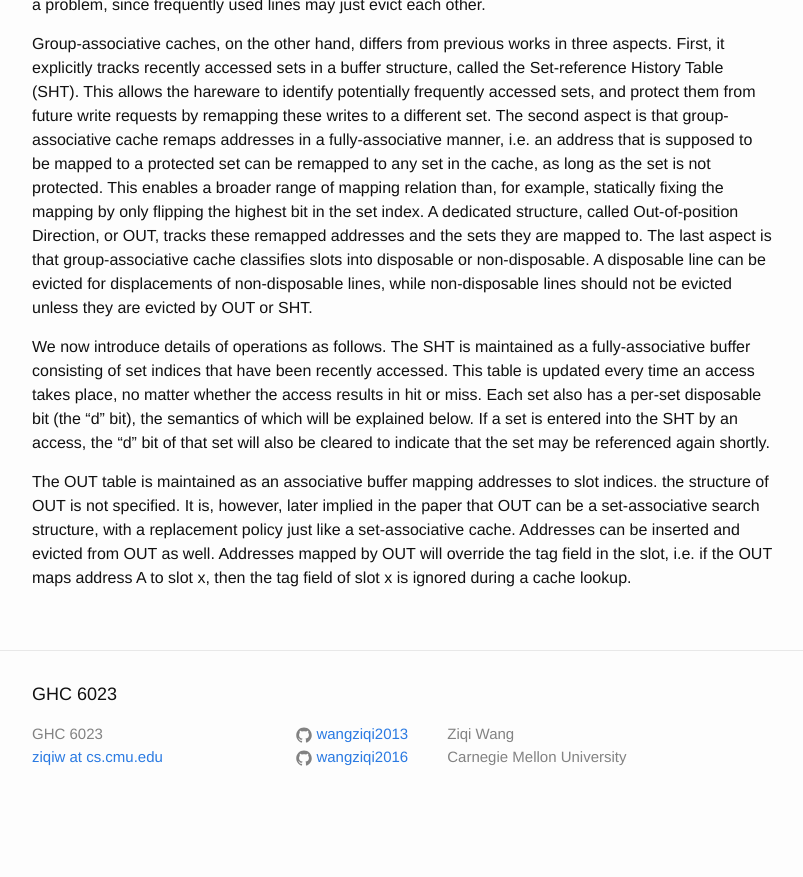
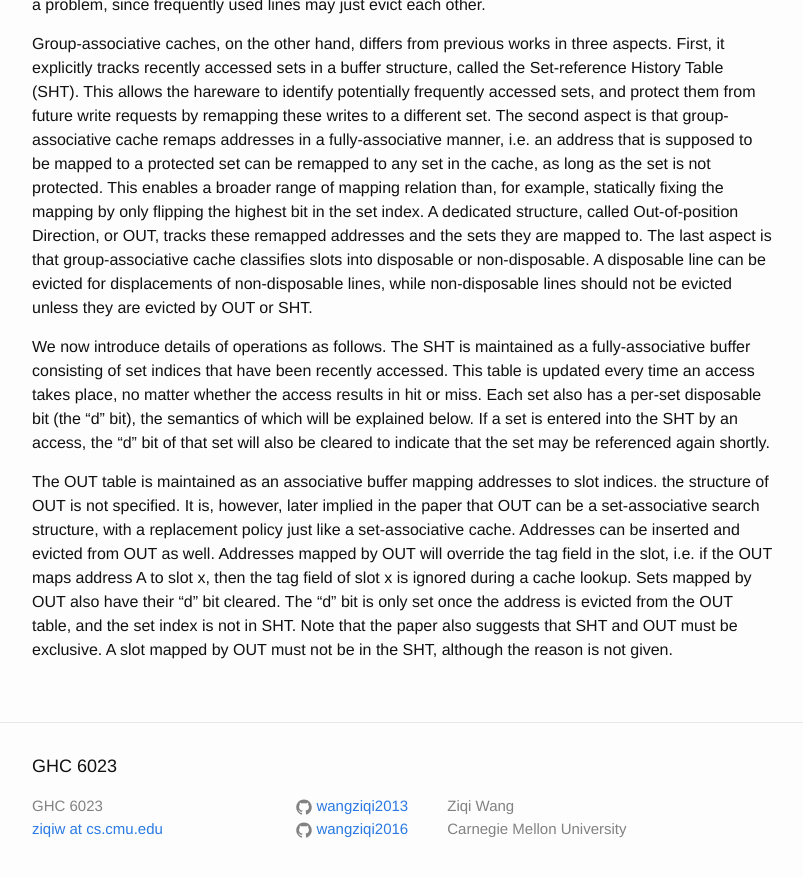
Before and after one commit to wangziqi2013/wangziqi2013.github.io, a Jekyll site: the page built from _posts/2020-05-30-group-associative-cache.markdown, in a window 1280 px wide and 900 px high, scrolled down 826 px. Shown: the top 877 px of the window, without its empty margins (238-1041 px from the left). Built offline with Jekyll 4.4.1, drawn with Linux system fonts in a browser that asks for light colours; before the commit the page ends 1654 px from its top, so only the background shows below that.

Commit message:
Adding d bit

```diff
--- a/_posts/2020-05-30-group-associative-cache.markdown
+++ b/_posts/2020-05-30-group-associative-cache.markdown
@@ -49,3 +49,6 @@ specified. It is, however, later implied in the paper that OUT can be a set-asso
 with a replacement policy just like a set-associative cache.
 Addresses can be inserted and evicted from OUT as well. Addresses mapped by OUT will override the tag field in the slot,
 i.e. if the OUT maps address A to slot x, then the tag field of slot x is ignored during a cache lookup.
+Sets mapped by OUT also have their "d" bit cleared. The "d" bit is only set once the address is evicted from the OUT
+table, and the set index is not in SHT. Note that the paper also suggests that SHT and OUT must be exclusive. A slot
+mapped by OUT must not be in the SHT, although the reason is not given.
```
